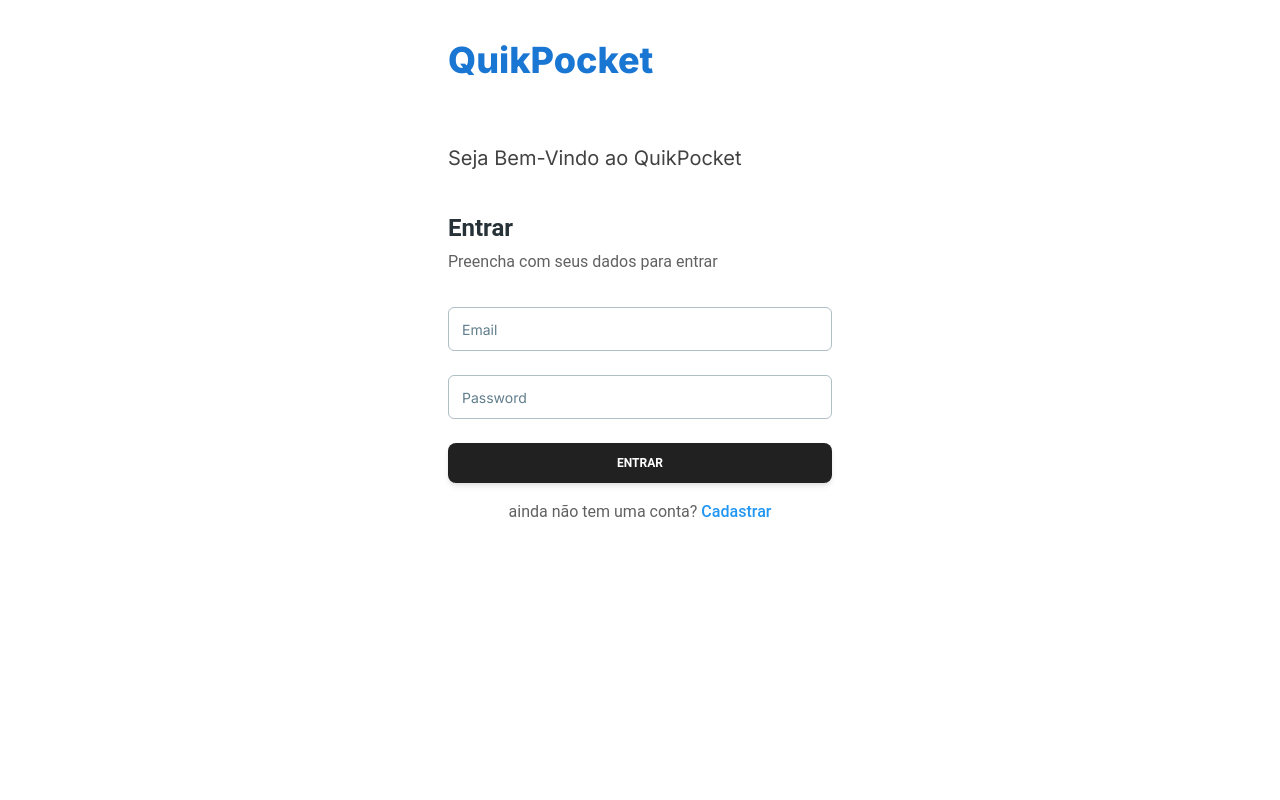
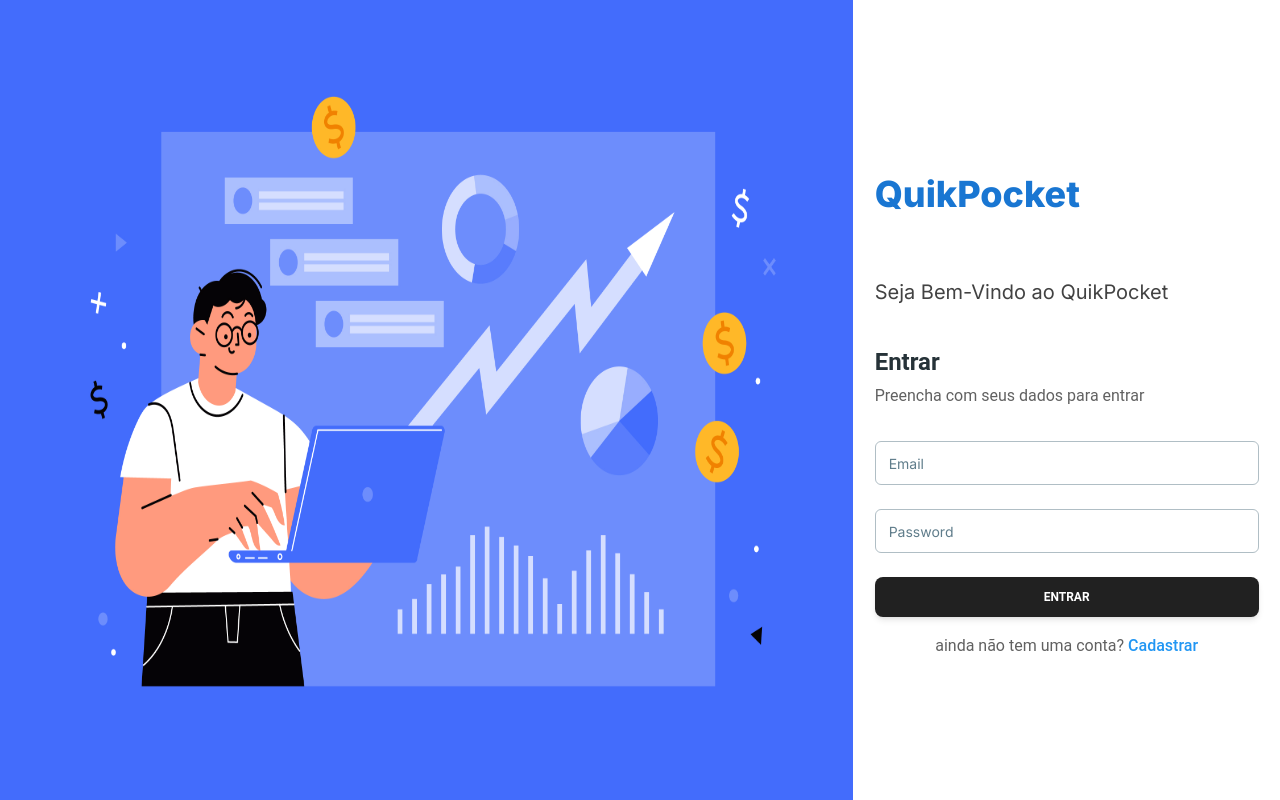
Before and after one commit to luizreboucas/lrmanaging_client, a Next.js app: page / in a window 1280 px wide. Built offline with nearby package versions, Linux system fonts and the light colour scheme.

Commit message:
envio pós merge

```diff
--- a/src/app/page.tsx
+++ b/src/app/page.tsx
@@ -6,11 +6,49 @@
   Button,
   Typography,
 } from "@material-tailwind/react";
+import BgImage from '../../public/6229517.jpg'
+import Image from "next/image";
+import { useState } from 'react'
+import axios from 'axios'
+
+interface IUSer{
+  email?: string,
+  senha?: string
+}
+
+const URI = 'http://localhost:3500'
 
 export default function Home() {
+
+  const [user,setUser] = useState<IUSer>({
+    email: '',
+    senha: ''
+  })
+  const login = async() => {
+    try {
+      console.log(user)
+      const response = await axios.post(`${URI}/login`, user)
+      console.log(response)
+    } catch (error) {
+      console.log(error)
+    }
+  }
   return (
-    <div className="flex flex-col items-center justify-center">
-        <div className="mb-10  w-80 max-w-screen-lg sm:w-96">
+    <div className="flex items-center  h-screen w-screen">
+      <div className={`md:h-screen md:w-1/2 xl:h-screen xl:w-2/3 md:flex hidden relative`}>
+
+        <Image
+        src={BgImage}
+        alt="imagem de gestão financeira"
+        className="w-screen"
+        fill={true}
+        />
+
+
+      </div>
+
+      <div className="md:w-1/2 w-screen  xl:w-1/3  flex flex-col items-center">
+      <div className="mb-10  w-80 max-w-screen-lg sm:w-96">
           <h1 className="text-4xl font-extrabold text-blue-700  mt-10">QuikPocket</h1>
           <h2 className="text-xl mt-16 text-gray-800">Seja Bem-Vindo ao QuikPocket</h2>
         </div>
@@ -24,11 +62,14 @@
       </Typography>
       <form className="mt-8 mb-2 w-80 max-w-screen-lg sm:w-96">
         <div className="mb-4 flex flex-col gap-6">
-          <Input size="lg" label="Email" />
-          <Input type="password" size="lg" label="Password" />
+          <Input size="lg" label="Email" onChange={(e)=> setUser({...user, email: e.target.value})}/>
+          <Input type="password" size="lg" label="Password" onChange={(e)=> setUser({...user,senha: e.target.value})}/>
         </div>
 
-        <Button className="mt-6" fullWidth>
+        <Button
+          className="mt-6"
+          fullWidth
+          onClick={()=>login()}>
           Entrar
         </Button>
         <Typography color="gray" className="mt-4 text-center font-normal">
@@ -40,8 +81,12 @@
             Cadastrar
           </a>
         </Typography>
+        <div>{user.email}</div>
+        <div>{user.senha}</div>
       </form>
     </Card>
+
+      </div>
 
 
       </div>
```
Also changed, not shown: public/6229517.jpg (added).
